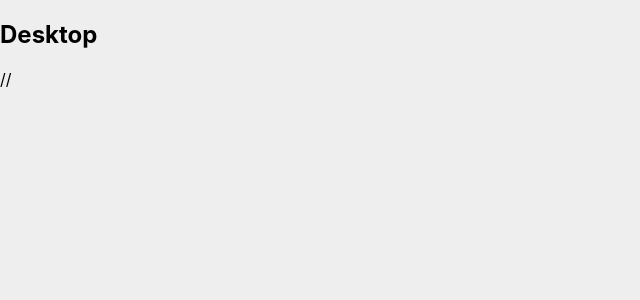
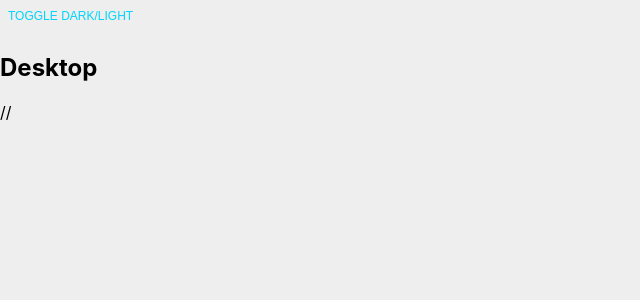
Before and after one commit to bmklei8p/formula-1-pitstop-spring-cra, a React (Create React App) app in the folder ghi/: page /driverstandings in a window 1280 px wide. Before the commit this address had no page. Shown: the top 300 px of the page, without its empty margins (0-640 px from the left). Built offline with nearby package versions, Linux system fonts and the light colour scheme.

Commit message:
updated logic on navbar button to toggle light/darkmode

```diff
--- a/ghi/src/features/navbar/Navbar.tsx
+++ b/ghi/src/features/navbar/Navbar.tsx
@@ -1,13 +1,22 @@
 import { useTheme } from "@mui/material/styles"
-import { useMediaQuery } from '@mui/material'
+import { Button, useMediaQuery } from '@mui/material'
+import { useAppSelector } from "../../app/hooks";
+import { useState } from "react";
+import { useAppDispatch } from "../../app/hooks";
+import { toggle } from "../ModeSlice";
 
 export const Navbar = () => {
   const theme = useTheme();
   // matches is true when media is a phone/tablet size
   const matches = useMediaQuery(theme.breakpoints.down('md'));
+  const mode = useAppSelector((state) => state.mode.darkMode);
+  const dispatch = useAppDispatch();
 
   return (
     <>
+      <Button onClick={() => dispatch(toggle((mode === "dark") ? "light" : "dark"))}>
+        Toggle Dark/Light
+      </Button>
       {matches ? <h1>Mobile</h1> : <h2>Desktop</h2>}
     </>
   )
```
